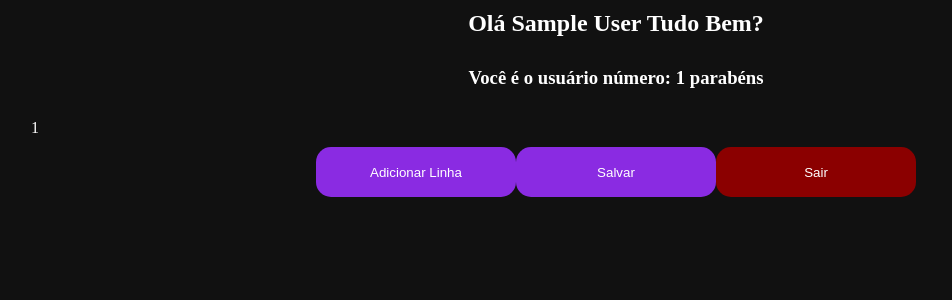
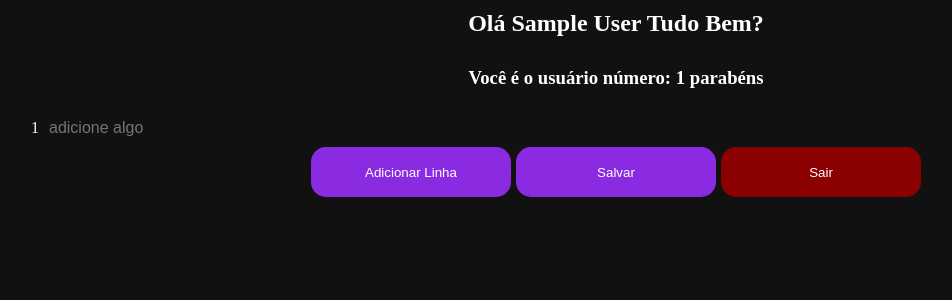
Before and after one commit to lipes40/LoginServer, a PHP site: page /painel.php in a window 1280 px wide. Shown: the part 80-380 px from the top of the page, without its empty margins (24-976 px from the left). Run offline with PHP 8.4, Linux system fonts and the light colour scheme; the visitor is signed in with stand-in values (Sample User, id 1).

Commit message:
fix last caracter error

```diff
--- a/painel.php
+++ b/painel.php
@@ -13,6 +13,8 @@
 
     if ($_SERVER['REQUEST_METHOD'] === 'POST'){
         $lista = $_POST["items"];
+
+        $lista = array_map('trim', $lista);
 
         $texto = implode(",", $lista);
 
@@ -134,6 +136,7 @@
             width: 100%;
             display: flex;
             flex-direction: row;
+
         }
 
         .mostrar{
@@ -221,6 +224,11 @@
             display: flex;
         }
 
+        .salvar{
+            margin-left: 5px;
+            margin-right: 5px;
+        }
+
         @media (max-width: 600px) {
             .btns-out{
                 flex-direction: column;
@@ -288,7 +296,7 @@
                     <div class="items">
                     <p class="numerador"><?php $cont ++;
                     echo $cont ?></p>
-                    <input type="text" placeholder="adicione algo" name="items[]" value="<?php {echo htmlspecialchars(trim($item));}?> ">
+                    <input type="text" placeholder="adicione algo" name="items[]" value="<?php {echo htmlspecialchars(trim($item));}?>">
                     </div>
                     <?php endforeach ?>
 
```
